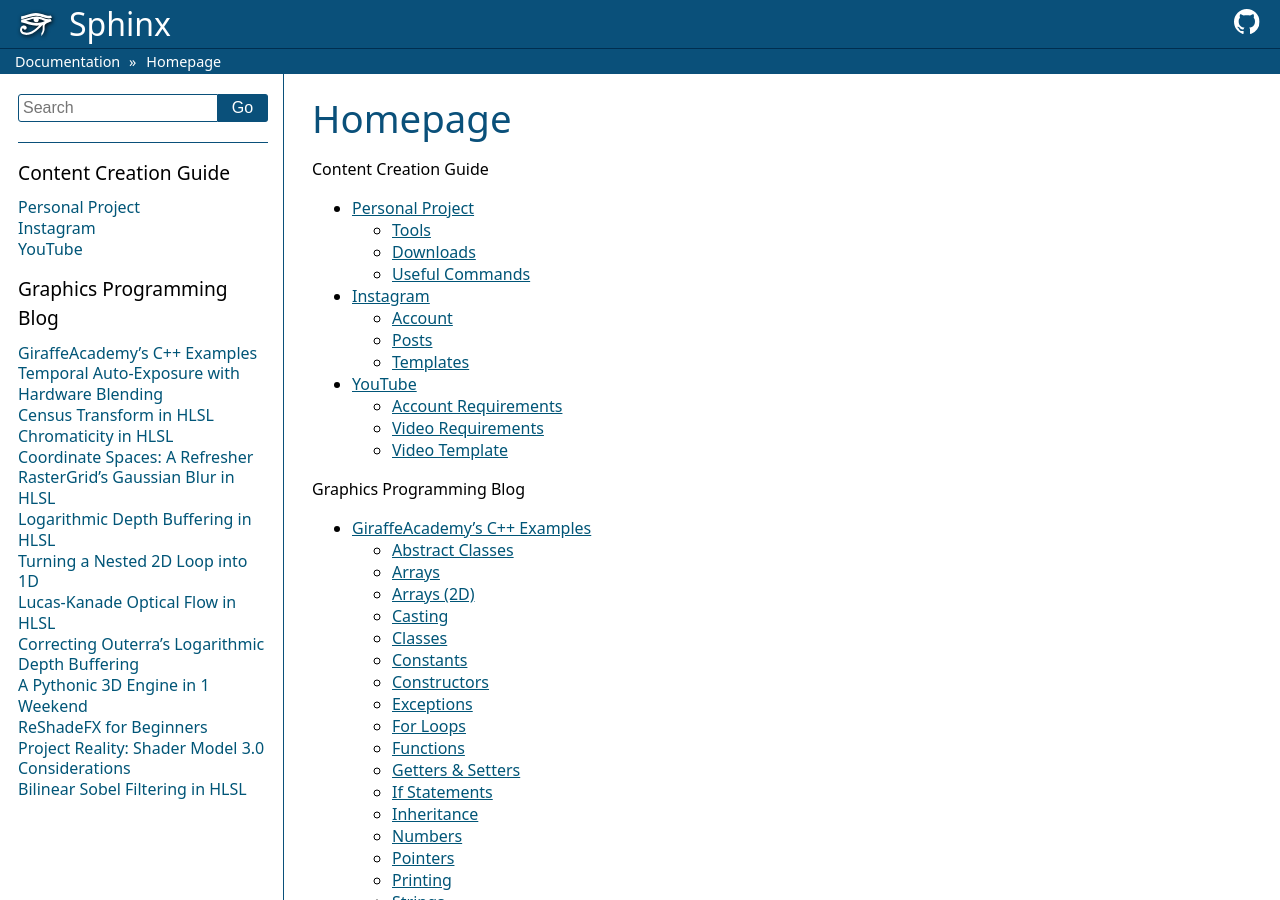
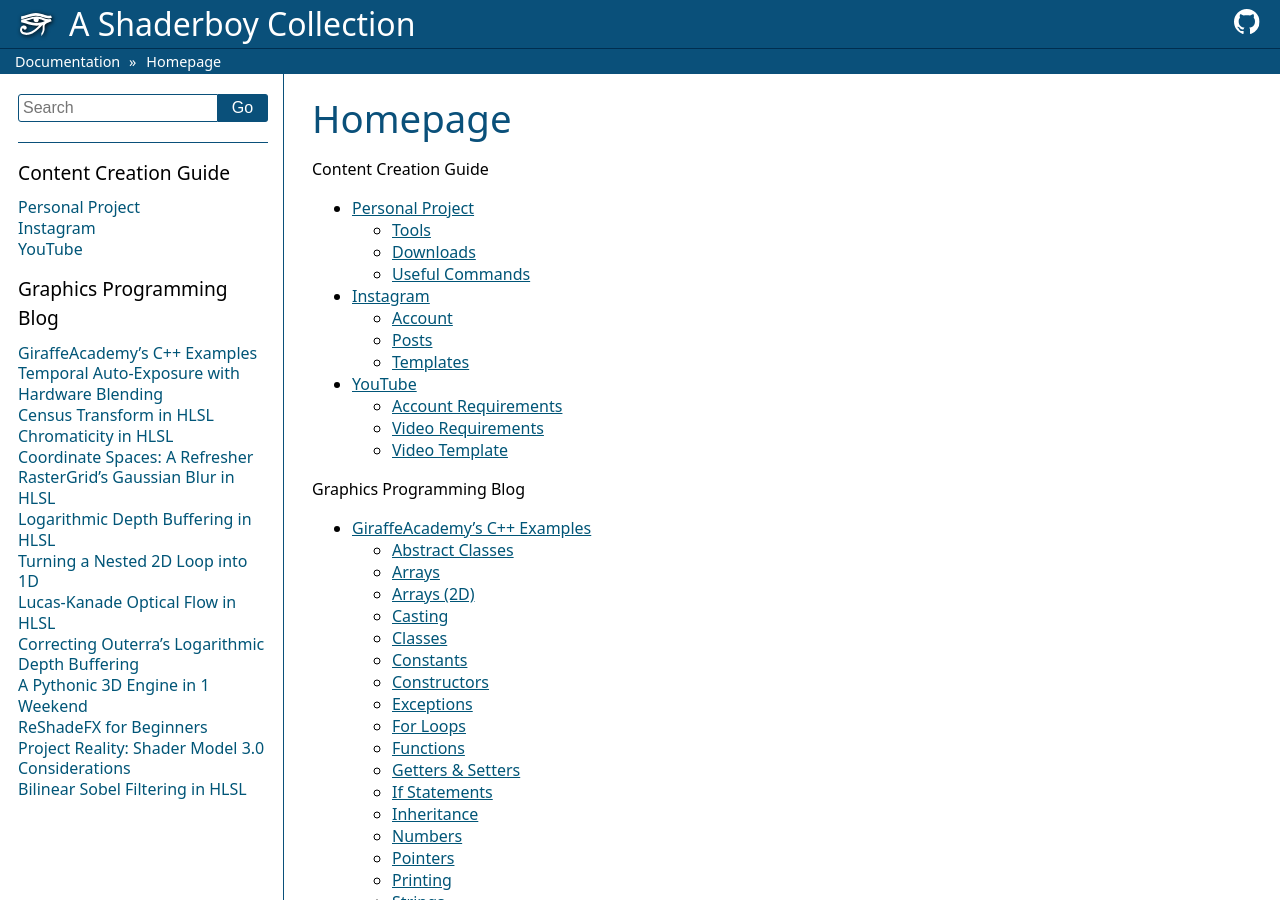
Before and after one commit to papadanku/papadanku.github.io, a Sphinx documentation site: the page built from doc/index.rst, in a window 1280 px wide and 900 px high. Built offline with Sphinx 7.4.7, drawn with Linux system fonts in a browser that asks for light colours.

Commit message:
Update layout.html

```diff
--- a/doc/_themes/sphinx13/layout.html
+++ b/doc/_themes/sphinx13/layout.html
@@ -14,7 +14,7 @@
   <div class="brand">
     <a href="{{ pathto(root_doc)|e }}">
       <img src="{{ pathto('_static/sphinx-logo.svg', resource=True) }}" alt="logo" />
-      <span>Sphinx</span>
+      <span>A Shaderboy Collection</span>
     </a>
   </div>
   <div class="icons">
```
